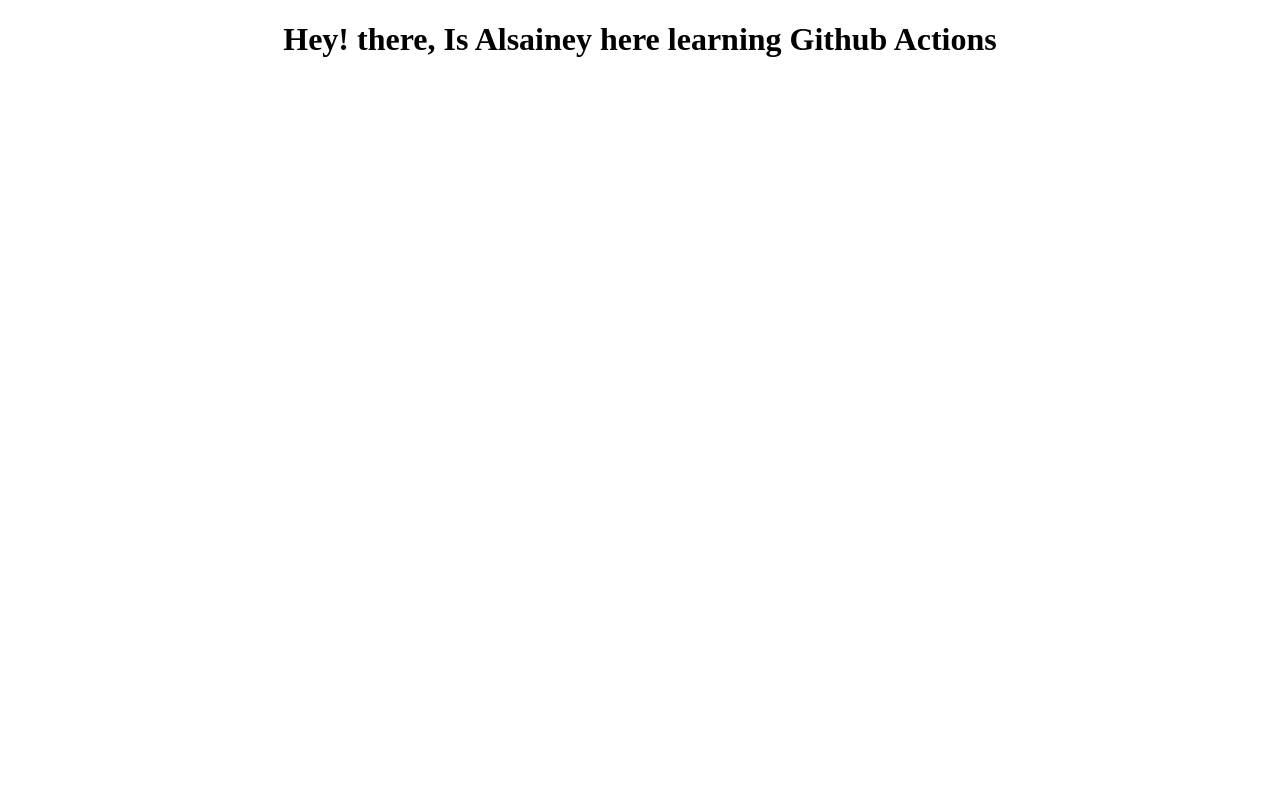
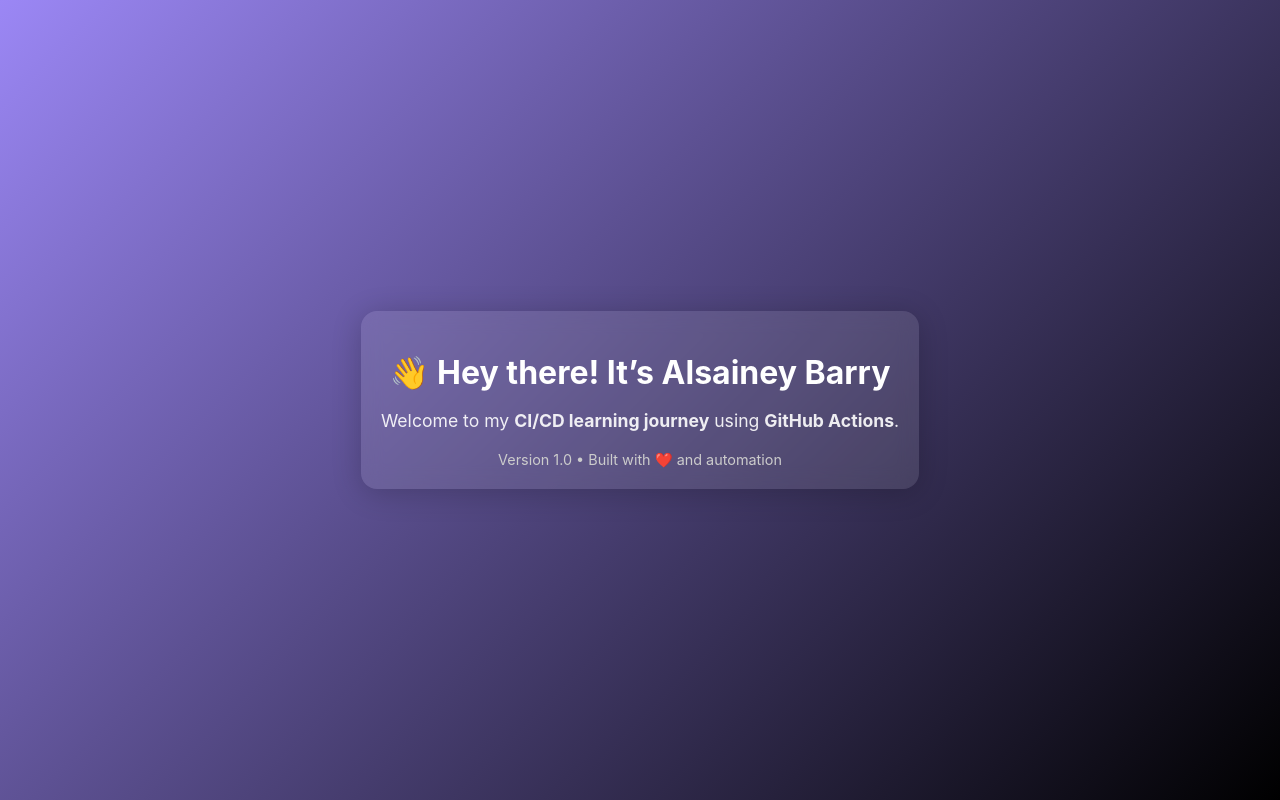
Before and after one commit to Juniorbarry26/CI-CD-pipelines, a plain HTML site: page index.html in a window 1280 px wide. Drawn offline with Linux system fonts and the light colour scheme.

Commit message:
feat: enhance index page with improved styling and welcoming message

```diff
--- a/index.html
+++ b/index.html
@@ -1,11 +1,53 @@
 <!DOCTYPE html>
 <html lang="en">
 <head>
-    <meta charset="UTF-8">
-    <meta name="viewport" content="width=device-width, initial-scale=1.0">
-    <title>Basic CI and CD Pipelines</title>
+  <meta charset="UTF-8" />
+  <meta name="viewport" content="width=device-width, initial-scale=1.0" />
+  <title>CI/CD Journey | Alsainey Barry</title>
+  <style>
+    body {
+      margin: 0;
+      font-family: 'Inter', sans-serif;
+      display: flex;
+      justify-content: center;
+      align-items: center;
+      min-height: 100vh;
+      background: linear-gradient(135deg, #9b87f5, #000);
+      color: white;
+      text-align: center;
+    }
+
+    .container {
+      max-width: 600px;
+      padding: 20px;
+      border-radius: 16px;
+      background: rgba(255, 255, 255, 0.1);
+      box-shadow: 0 4px 30px rgba(0, 0, 0, 0.2);
+      backdrop-filter: blur(10px);
+    }
+
+    h1 {
+      font-size: 2rem;
+      margin-bottom: 10px;
+    }
+
+    p {
+      font-size: 1.1rem;
+      opacity: 0.9;
+    }
+
+    footer {
+      margin-top: 20px;
+      font-size: 0.9rem;
+      color: #ccc;
+    }
+  </style>
 </head>
 <body>
-    <h1 style="display: flex; justify-content: center; align-items: center;">Hey! there, Is Alsainey here learning Github Actions</h1>
+  <div class="container">
+    <h1>👋 Hey there! It’s Alsainey Barry</h1>
+    <p>Welcome to my <strong>CI/CD learning journey</strong> using <strong>GitHub Actions</strong>.</p>
+    <footer>Version 1.0 • Built with ❤️ and automation</footer>
+  </div>
 </body>
 </html>
```
